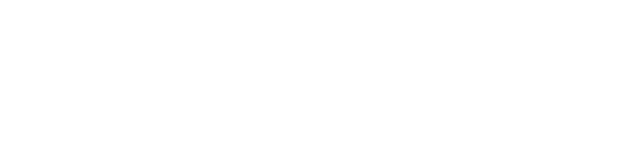
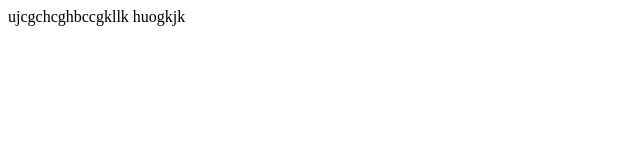
Before and after one commit to coderRahul212000/testingrepo4, a plain HTML site: page index2.html in a window 1280 px wide. Shown: the whole page, without its empty margins (0-640 px from the left). Drawn offline with Linux system fonts and the light colour scheme.

Commit message:
changes made

```diff
--- a/index2.html
+++ b/index2.html
@@ -6,6 +6,8 @@
     <title>Document</title>
 </head>
 <body>
+    ujcgchcghbccgkllk
 
+    huogkjk
 </body>
 </html>
```
